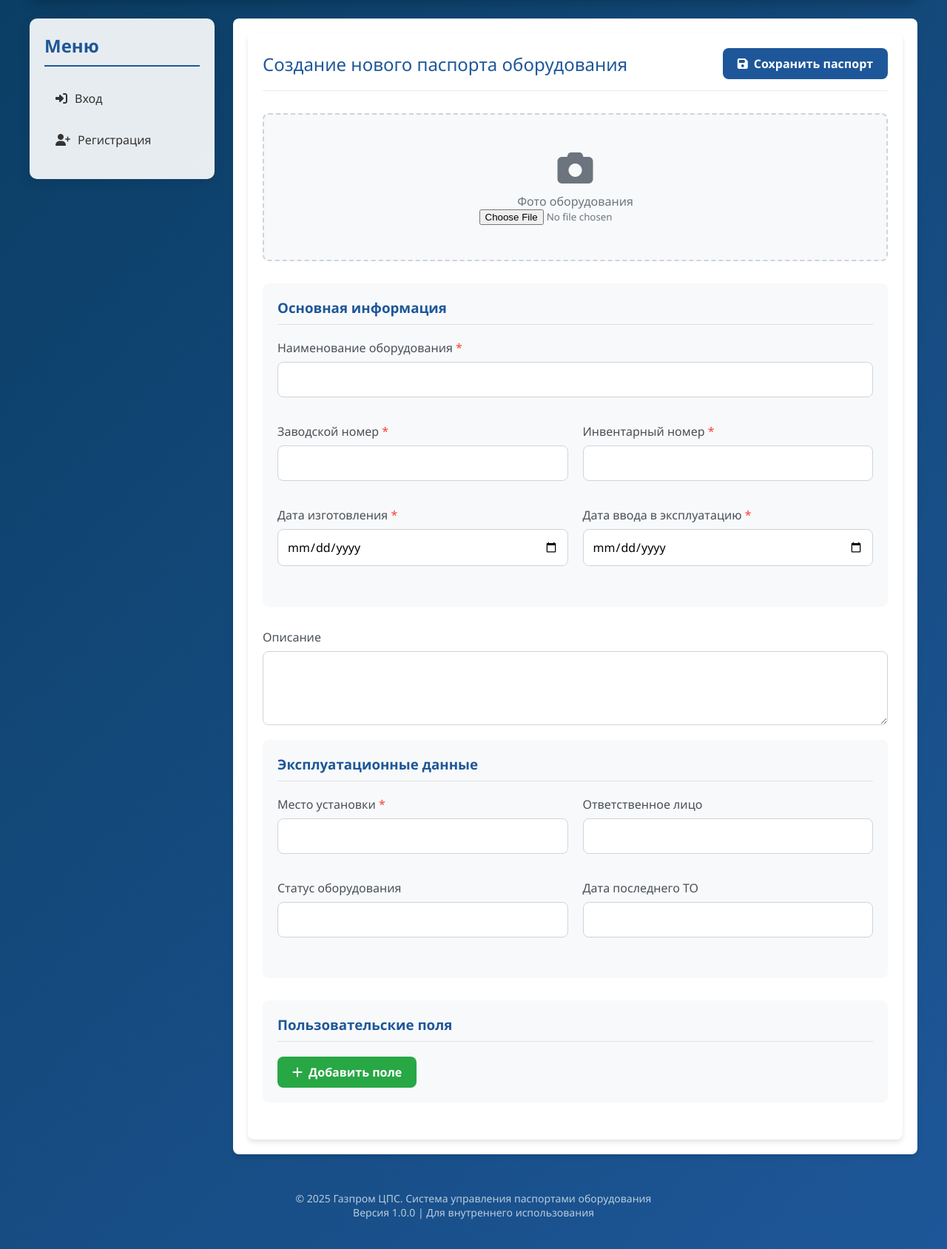
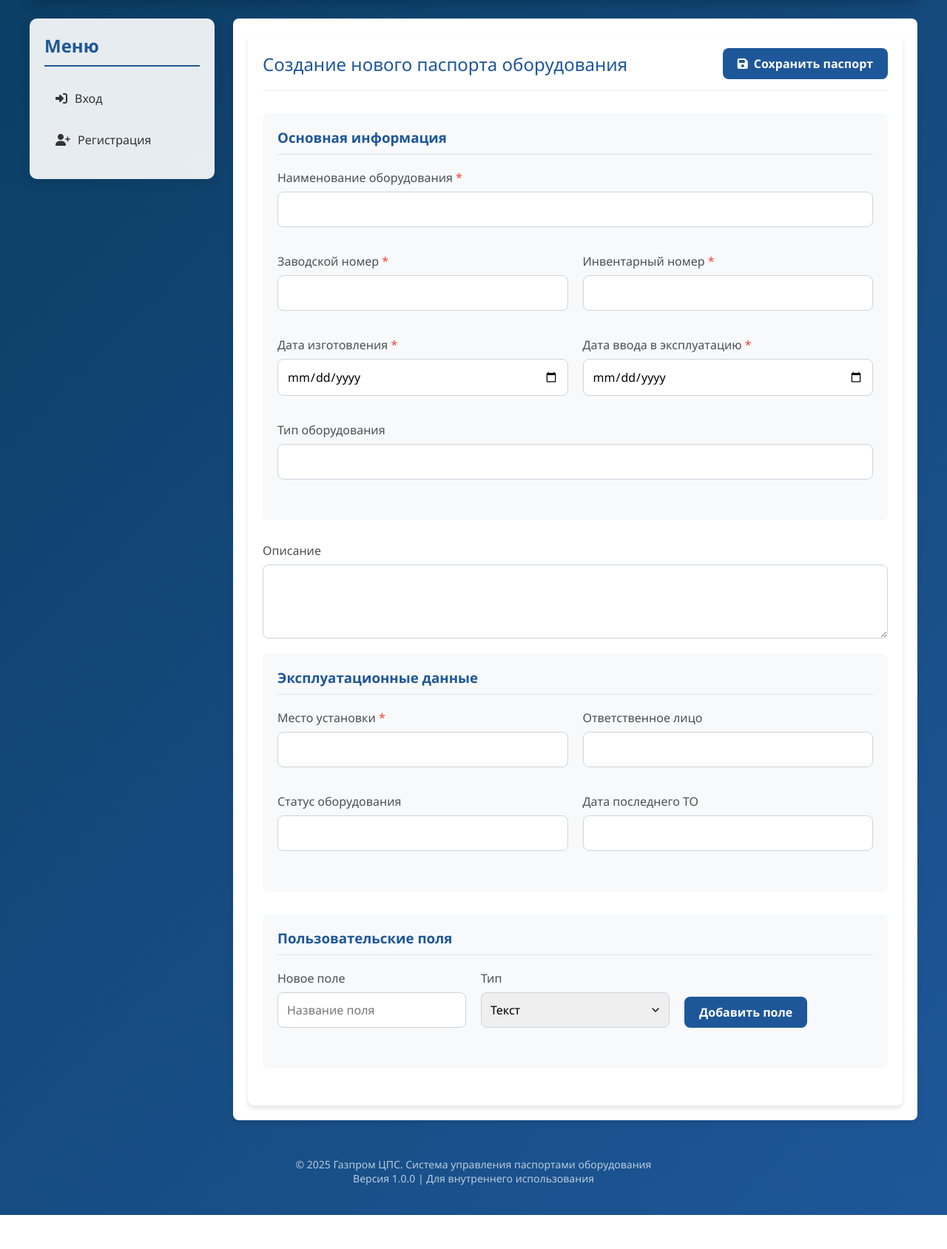
Before and after one commit to ShadowWEBRAS/Passport_project, a Django app: template passports/templates/passports/create_passport.html in a window 1280 px wide. Shown: the part 130-1818 px from the top of the page at 74% size. After the commit the page ends 1772 px from the top, so only its background shows below. Run offline with Django 5.2, Linux system fonts and the light colour scheme; the template is opened without the code that fills it: most values are stand-ins (such as "Sample title", 1, 10 or a date in 2020); form fields are guessed from the names that the template uses.

Commit message:
version 1.7.1

```diff
--- a/passports/templates/passports/create_passport.html
+++ b/passports/templates/passports/create_passport.html
@@ -59,39 +59,6 @@
   .btn:hover {
     background-color: #0a3d62;
     transform: translateY(-2px);
-  }
-
-  .equipment-image {
-    display: flex;
-    flex-direction: column;
-    align-items: center;
-    justify-content: center;
-    padding: 30px;
-    margin-bottom: 30px;
-    background-color: #f8f9fa;
-    border: 2px dashed #ced4da;
-    border-radius: var(--border-radius);
-    color: #6c757d;
-    cursor: pointer;
-    transition: var(--transition);
-    position: relative;
-    min-height: 200px;
-  }
-
-  .equipment-image:hover {
-    border-color: var(--accent-color);
-    color: var(--accent-color);
-  }
-
-  .equipment-image i {
-    margin-bottom: 10px;
-    font-size: 48px;
-  }
-
-  .equipment-image img {
-    max-width: 100%;
-    max-height: 300px;
-    border-radius: 5px;
   }
 
   .form-section {
@@ -171,13 +138,6 @@
     margin-top: 5px;
   }
 
-  .custom-field {
-    background-color: #fff;
-    padding: 15px;
-    border-radius: var(--border-radius);
-    border: 1px solid #e9ecef;
-  }
-
   @media (max-width: 768px) {
     .content-header {
       flex-direction: column;
@@ -204,16 +164,6 @@
 
   <form method="post" enctype="multipart/form-data" id="passportForm">
     {% csrf_token %}
-
-    <div class="equipment-image" id="image-container">
-      {% if form.photo.value %}
-        <img src="{{ form.photo.value.url }}" alt="Фото оборудования">
-      {% else %}
-        <i class="fas fa-camera"></i>
-        <span>Фото оборудования</span>
-      {% endif %}
-      {{ form.photo }}
-    </div>
 
     <div class="form-section">
       <h3>Основная информация</h3>
@@ -259,6 +209,19 @@
           {% if form.commissioning_date.errors %}
             <div class="error">{{ form.commissioning_date.errors }}</div>
           {% endif %}
+        </div>
+      </div>
+
+      <!-- Добавление поля для выбора типа оборудования -->
+      <div class="form-row">
+        <div class="form-group">
+          <label>Тип оборудования</label>
+          <input type="text" name="equipment_type_name" list="equipment-types">
+          <datalist id="equipment-types">
+            {% for type in equipment_types %}
+              <option value="{{ type.name }}">
+            {% endfor %}
+          </datalist>
         </div>
       </div>
     </div>
@@ -308,14 +271,34 @@
       </div>
     </div>
 
+    <!-- Пользовательские поля -->
     <div class="form-section">
       <h3>Пользовательские поля</h3>
+
       <div id="custom-fields-container">
-        <!-- Сюда JavaScript будет добавлять поля -->
+        <!-- Здесь будут добавляться пользовательские поля -->
       </div>
-      <button type="button" id="add-custom-field" class="btn" style="margin-top: 15px; background-color: #28a745;">
-        <i class="fas fa-plus"></i> Добавить поле
-      </button>
+
+      <div class="form-row">
+        <div class="form-group">
+          <label>Новое поле</label>
+          <input type="text" id="new-field-name" placeholder="Название поля">
+        </div>
+        <div class="form-group">
+          <label>Тип</label>
+          <select id="new-field-type">
+            <option value="text">Текст</option>
+            <option value="number">Число</option>
+            <option value="date">Дата</option>
+            <option value="boolean">Да/Нет</option>
+          </select>
+        </div>
+        <div class="form-group" style="align-self: end;">
+          <button type="button" id="add-field-btn" class="btn btn-primary">Добавить поле</button>
+        </div>
+      </div>
+
+      <input type="hidden" name="custom_fields_json" id="custom-fields-json" value="{}">
     </div>
   </form>
 </div>
@@ -324,63 +307,84 @@
 {% block scripts %}
 <script>
 document.addEventListener('DOMContentLoaded', function() {
-    const container = document.getElementById('custom-fields-container');
-    const addButton = document.getElementById('add-custom-field');
-    let fieldCount = 0;
+    // Обработка кнопки сохранения
+    document.querySelector('.btn-save').addEventListener('click', function() {
+        document.querySelector('form').submit();
+    });
 
-    // Функция для добавления нового поля
-    function addCustomField(key = '', value = '') {
-      const fieldId = `custom_field_${fieldCount++}`;
-      const fieldHtml = `
-        <div class="form-row custom-field" id="${fieldId}">
+    // JavaScript для управления custom fields
+    const customFieldsContainer = document.getElementById('custom-fields-container');
+    const customFieldsJson = document.getElementById('custom-fields-json');
+
+    // Функция для обновления JSON
+    function updateCustomFieldsJson() {
+        const fields = {};
+        document.querySelectorAll('.custom-field-row').forEach(row => {
+            const fieldName = row.querySelector('.field-name').value;
+            const fieldValue = row.querySelector('.field-value').value;
+            const fieldType = row.querySelector('.field-type').value;
+
+            if (fieldName) {
+                fields[fieldName] = {
+                    value: fieldValue,
+                    type: fieldType
+                };
+            }
+        });
+        customFieldsJson.value = JSON.stringify(fields);
+    }
+
+    // Добавление нового поля
+    document.getElementById('add-field-btn').addEventListener('click', function() {
+        const fieldName = document.getElementById('new-field-name').value;
+        const fieldType = document.getElementById('new-field-type').value;
+
+        if (!fieldName) {
+            alert('Введите название поля');
+            return;
+        }
+
+        const fieldRow = document.createElement('div');
+        fieldRow.className = 'custom-field-row';
+        fieldRow.innerHTML = `
+            <div class="form-row">
                 <div class="form-group">
                     <label>Название поля</label>
-            <input type="text" name="custom_fields_key[]" value="${key}" placeholder="Введите название поля" required>
+                    <input type="text" name="custom_field_name" value="${fieldName}" class="field-name" readonly>
                 </div>
                 <div class="form-group">
                     <label>Значение</label>
-            <input type="text" name="custom_fields_value[]" value="${value}" placeholder="Введите значение">
+                    <input type="text" name="custom_field_value" class="field-value">
                 </div>
-          <div class="form-group" style="display: flex; align-items: flex-end;">
-            <button type="button" class="btn" style="background-color: #dc3545;" onclick="document.getElementById('${fieldId}').remove()">
-              <i class="fas fa-trash"></i>
-            </button>
+                <div class="form-group">
+                    <label>Тип</label>
+                    <select name="custom_field_type" class="field-type" disabled>
+                        <option value="text" ${fieldType === 'text' ? 'selected' : ''}>Текст</option>
+                        <option value="number" ${fieldType === 'number' ? 'selected' : ''}>Число</option>
+                        <option value="date" ${fieldType === 'date' ? 'selected' : ''}>Дата</option>
+                        <option value="boolean" ${fieldType === 'boolean' ? 'selected' : ''}>Да/Нет</option>
+                    </select>
+                </div>
+                <div class="form-group" style="align-self: end;">
+                    <button type="button" class="btn btn-danger remove-field">Удалить</button>
                 </div>
             </div>
         `;
-      container.insertAdjacentHTML('beforeend', fieldHtml);
-    }
 
-    // Обработчик кнопки добавления поля
-    addButton.addEventListener('click', function() {
-      addCustomField();
+        customFieldsContainer.appendChild(fieldRow);
+        document.getElementById('new-field-name').value = '';
+
+        // Навешиваем обработчик удаления
+        fieldRow.querySelector('.remove-field').addEventListener('click', function() {
+            fieldRow.remove();
+            updateCustomFieldsJson();
         });
 
-    // Если редактируем существующий паспорт, загружаем его кастомные поля
-    {% if form.instance.custom_fields %}
-      {% for key, value in form.instance.custom_fields.items %}
-        addCustomField("{{ key }}", "{{ value }}");
-      {% endfor %}
-    {% endif %}
+        // Навешиваем обработчик изменения значения
+        fieldRow.querySelector('.field-value').addEventListener('change', updateCustomFieldsJson);
+
+        updateCustomFieldsJson();
     });
-
-  // Обработка загрузки изображения
-  const imageContainer = document.getElementById('image-container');
-  const fileInput = document.querySelector('input[type="file"]');
-
-  imageContainer.addEventListener('click', function() {
-    fileInput.click();
-  });
-
-  fileInput.addEventListener('change', function(e) {
-    const file = e.target.files[0];
-    if (file) {
-      const reader = new FileReader();
-      reader.onload = function(e) {
-        imageContainer.innerHTML = `<img src="${e.target.result}" alt="Фото оборудования">`;
-      };
-      reader.readAsDataURL(file);
-    }
 });
 </script>
 {% endblock %}
```
Lines whose indentation alone changed are shown as unchanged.
